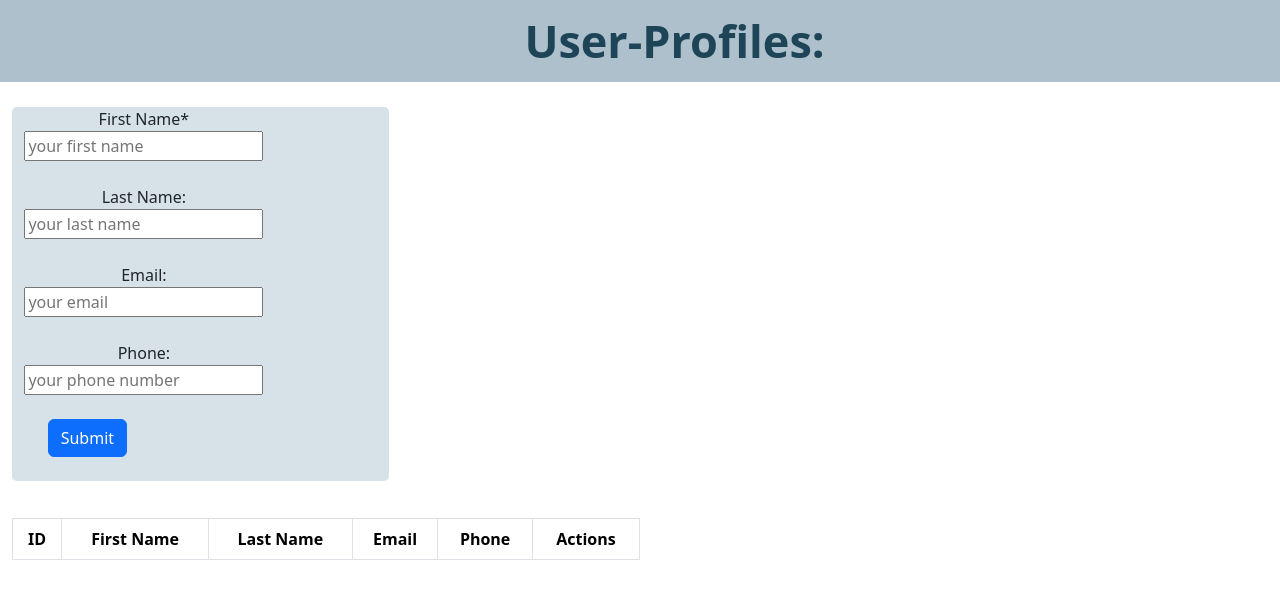
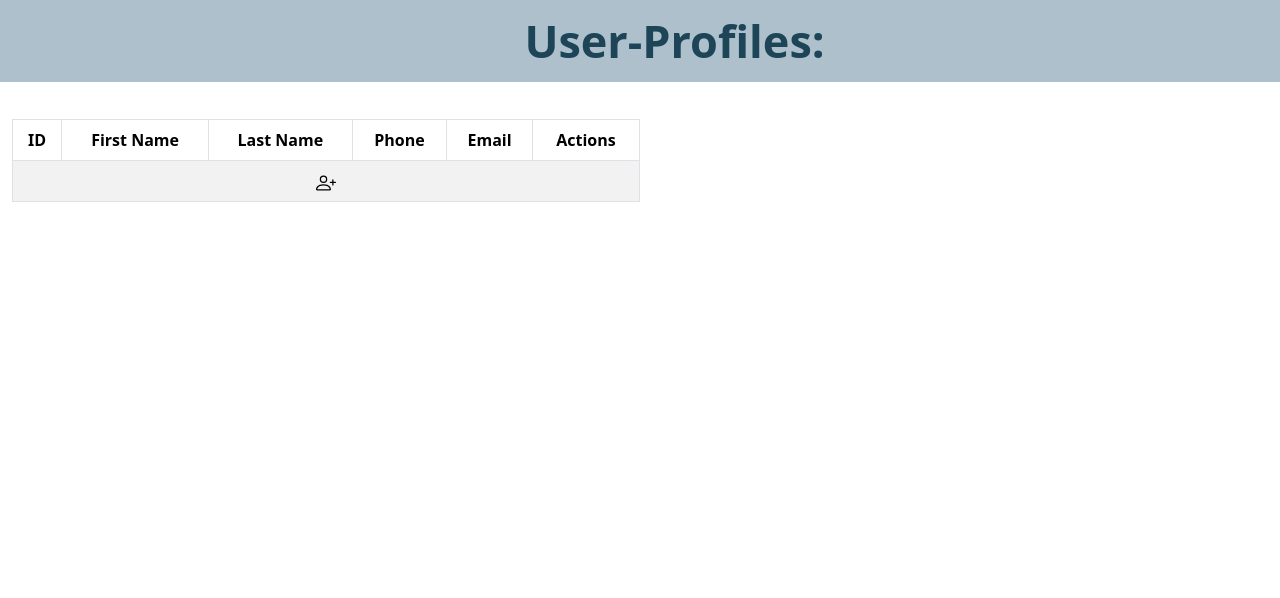
Before and after one commit to kanan-logiciel/Users_form, a React (Create React App) app: page / in a window 1280 px wide. Shown: the top 598 px of the page. Built offline with nearby package versions, Linux system fonts and the light colour scheme.

Commit message:
crud functions

```diff
--- a/package.json
+++ b/package.json
@@ -11,6 +11,7 @@
     "react": "^18.2.0",
     "react-bootstrap": "^2.10.2",
     "react-dom": "^18.2.0",
+    "react-input-mask": "^2.0.4",
     "react-scripts": "5.0.1",
     "web-vitals": "^2.1.4"
   },
--- a/src/Components/Form/index.js
+++ b/src/Components/Form/index.js
@@ -2,10 +2,10 @@ import "./index.css";
 import React from "react";
 import Table from "react-bootstrap/Table";
 import Container from "react-bootstrap/Container";
-import Button from "react-bootstrap/Button";
 import Form from "react-bootstrap/Form";
 import InputGroup from "react-bootstrap/InputGroup";
 import { useState } from "react";
+import InputMask from "react-input-mask";
 
 // Function to render the form
 function FormData() {
@@ -16,35 +16,50 @@ function FormData() {
     email: "",
     phone: "",
   });
-
-  // Function to show edit form
+  const [editedRowIndex, setEditedRowIndex] = useState(null);
   const [showEditForm, setShowEditForm] = useState(false);
 
-  const handleEditClick = () => {
+  const handleEditClick = (index) => {
+    console.log("handleEditClick", index);
+    setEditedRowIndex(index);
+    setNewRow(data[index]);
     setShowEditForm(true);
   };
 
-  // Function to add new row
-  const addRow = () => {
+  const submit = (event) => {
+    event.preventDefault();
+
     if (
       newRow.firstName.trim() !== "" &&
       newRow.lastName.trim() !== "" &&
       newRow.email.trim() !== "" &&
       newRow.phone.trim() !== ""
     ) {
-      const randomId = Math.floor(Math.random() * 900) + 100; // Generates a random 3-digit ID
-      const newData = [...data, { ...newRow, id: randomId }];
-      setData(newData);
+      if (editedRowIndex === null) {
+        // Adding new row
+        const randomId = Math.floor(Math.random() * 900) + 100;
+        const newData = [...data, { ...newRow, id: randomId }];
+        setData(newData);
+      } else {
+        // Editing existing row
+        const updatedData = [...data];
+        updatedData[editedRowIndex] = { ...newRow };
+        setData(updatedData);
+        setEditedRowIndex(null); // Reset editedRowIndex after editing
+      }
+
+      // Reset newRow
       setNewRow({
+        id: "",
         firstName: "",
         lastName: "",
         email: "",
         phone: "",
       });
+      setShowEditForm(false);
     }
   };
 
-  // Function to update the state with the new values
   const handleChange = (event) => {
     const { name, value } = event.target;
     setNewRow((prevRow) => ({
@@ -53,94 +68,74 @@ function FormData() {
     }));
   };
 
-  // Function to delete row data from table
+  // To delete selected row
   const deleteRow = (index) => {
     const newData = [...data];
     newData.splice(index, 1);
     setData(newData);
   };
 
-  const EditClick = () => {
-    // Here you should fetch the data of the row you want to edit
-    // and set it to newRow state
-    // For example:
-    const editedRowData = {
-      /* Your edited row data from the table */
-    };
-    setNewRow(editedRowData);
+  // To cancel editing the row
+  const cancelEdit = () => {
+    setShowEditForm(false);
+    setEditedRowIndex(null); // Reset editedRowIndex when canceling
+    setNewRow({
+      id: "",
+      firstName: "",
+      lastName: "",
+      email: "",
+      phone: "",
+    });
+  };
+
+  //To set selected country code accordingly
+  const getPhoneMask = (countryCode) => {
+    switch (countryCode) {
+      case "1": // USA
+        return "+1 (999) 999-9999";
+      case "44": // UK
+        return "+44 (999) 9999-9999";
+      case "91": // IND
+        return "+91 (9999) 999-999";
+      case "63": // AUS
+        return "+63 (999) 999-9999";
+      default: // Default mask
+        return "+ (999) 999-99-99";
+    }
+  };
+
+  //to set selected country code
+  const countries = [
+    { code: "1", name: "USA" },
+    { code: "44", name: "UK" },
+    { code: "91", name: "IND" },
+    { code: "63", name: "AUS" },
+  ];
+
+  const [selectedCountry, setSelectedCountry] = useState("");
+
+  const handleCountryChange = (event) => {
+    const countryCode = event.target.value;
+    setSelectedCountry(countryCode);
+
+    // Update the phone number input to include the selected country code
+    setNewRow((prevRow) => ({
+      ...prevRow,
+      phone: `+${countryCode} ${prevRow.phone.split(" ")[1] || ""}`,
+    }));
   };
 
   return (
     <Container fluid>
       <div>
-        <div className="content-form">
-          <div className="form_group">
-            <label>First Name*</label>
-            <br />
-            <input
-              type="text"
-              placeholder="your first name"
-              value={newRow.firstName}
-              name="firstName"
-              onChange={handleChange}
-            />
-          </div>
-          <br />
-          <div className="form_group">
-            <label>Last Name:</label>
-            <br />
-            <input
-              type="text"
-              placeholder="your last name"
-              value={newRow.lastName}
-              name="lastName"
-              onChange={handleChange}
-            />
-          </div>
-          <br />
-          <div className="form_group">
-            <label>Email:</label>
-            <br />
-            <input
-              type="text"
-              placeholder="your email"
-              value={newRow.email}
-              name="email"
-              onChange={handleChange}
-            />
-          </div>
-          <br />
-          <div className="form_group">
-            <label>Phone:</label>
-            <br />
-            <input
-              type="text"
-              placeholder="your phone number"
-              value={newRow.phone}
-              name="phone"
-              onChange={handleChange}
-            />
-          </div>
-          <br />
-          <button
-            className="form_group-btn btn btn-primary"
-            type="button"
-            onClick={addRow}
-          >
-            Submit
-          </button>
-          <br />
-          <br />
-        </div>
-
         <Table striped bordered hover className="list-table">
           <thead>
             <tr>
               <th>ID</th>
               <th>First Name</th>
               <th>Last Name</th>
+              <th>Phone</th>
               <th>Email</th>
-              <th>Phone</th>
               <th>Actions</th>
             </tr>
           </thead>
@@ -150,8 +145,8 @@ function FormData() {
                 <td>{row.id}</td>
                 <td>{row.firstName}</td>
                 <td>{row.lastName}</td>
+                <td>{row.phone}</td>
                 <td>{row.email}</td>
-                <td>{row.phone}</td>
                 <td>
                   <button
                     className="btn btn-danger"
@@ -162,19 +157,43 @@ function FormData() {
                   &nbsp;&nbsp;
                   <button
                     className="btn btn-secondary"
-                    onClick={handleEditClick}
+                    onClick={() => handleEditClick(index)}
                   >
                     Edit
                   </button>
                 </td>
               </tr>
             ))}
+            <tr>
+              <td colSpan="6">
+                <span>
+                  <svg
+                    xmlns="http://www.w3.org/2000/svg"
+                    width="20"
+                    height="20"
+                    fill="currentColor"
+                    className="bi bi-person-plus"
+                    viewBox="0 0 16 16"
+                    onClick={() => {
+                      setEditedRowIndex(null);
+                      setShowEditForm(true);
+                    }}
+                  >
+                    <path d="M6 8a3 3 0 1 0 0-6 3 3 0 0 0 0 6m2-3a2 2 0 1 1-4 0 2 2 0 0 1 4 0m4 8c0 1-1 1-1 1H1s-1 0-1-1 1-4 6-4 6 3 6 4m-1-.004c-.001-.246-.154-.986-.832-1.664C9.516 10.68 8.289 10 6 10s-3.516.68-4.168 1.332c-.678.678-.83 1.418-.832 1.664z" />
+                    <path
+                      fillRule="evenodd"
+                      d="M13.5 5a.5.5 0 0 1 .5.5V7h1.5a.5.5 0 0 1 0 1H14v1.5a.5.5 0 0 1-1 0V8h-1.5a.5.5 0 0 1 0-1H13V5.5a.5.5 0 0 1 .5-.5"
+                    />
+                  </svg>
+                </span>
+              </td>
+            </tr>
           </tbody>
         </Table>
-        <div className=" second-form">
+        <div className="second-form">
           {showEditForm && (
-            <Form>
-              <InputGroup className=" p-4">
+            <Form onSubmit={submit}>
+              <InputGroup className="p-4">
                 <InputGroup.Text id="basic-addon1">First Name</InputGroup.Text>
                 <Form.Control
                   aria-label="Username"
@@ -184,7 +203,7 @@ function FormData() {
                   onChange={handleChange}
                 />
               </InputGroup>
-              <InputGroup className=" p-4">
+              <InputGroup className="p-4">
                 <InputGroup.Text id="basic-addon1">Last Name</InputGroup.Text>
                 <Form.Control
                   aria-label="Username"
@@ -194,8 +213,8 @@ function FormData() {
                   onChange={handleChange}
                 />
               </InputGroup>
-              <InputGroup className=" p-4">
-                <InputGroup.Text id="basic-addon1">Email Name</InputGroup.Text>
+              <InputGroup className="p-4">
+                <InputGroup.Text id="basic-addon1">Email</InputGroup.Text>
                 <Form.Control
                   aria-label="email"
                   aria-describedby="basic-addon1"
@@ -204,19 +223,40 @@ function FormData() {
                   onChange={handleChange}
                 />
               </InputGroup>
-              <InputGroup className=" p-4">
+              <InputGroup className="p-4">
+                <InputGroup.Text id="basic-addon1">Country</InputGroup.Text>
+                <Form.Select
+                  aria-label="Country"
+                  placeholder="select"
+                  onChange={handleCountryChange}
+                >
+                  {countries.map((country, index) => (
+                    <option key={index} value={country.code}>
+                      {country.name}
+                    </option>
+                  ))}
+                </Form.Select>
+              </InputGroup>
+              <InputGroup className="p-4">
                 <InputGroup.Text id="basic-addon1">Phone</InputGroup.Text>
-                <Form.Control
-                  aria-label="phone"
-                  aria-describedby="basic-addon1"
+                <InputMask
+                  mask={getPhoneMask(selectedCountry)}
                   value={newRow.phone}
                   name="phone"
                   onChange={handleChange}
-                />
+                >
+                  {(inputProps) => (
+                    <Form.Control {...inputProps} placeholder="Phone Number" />
+                  )}
+                </InputMask>
               </InputGroup>
-              <Button variant="primary" onClick={EditClick}>
-                Edit
-              </Button>
+              <button className="btn btn-secondary" onClick={cancelEdit}>
+                Cancel
+              </button>
+              &nbsp;&nbsp;
+              <button className="form_group-btn btn btn-primary" type="submit">
+                Submit
+              </button>
             </Form>
           )}
         </div>
```
Also changed, not shown: 1 other file (tests, documents, lock files or other folders).
